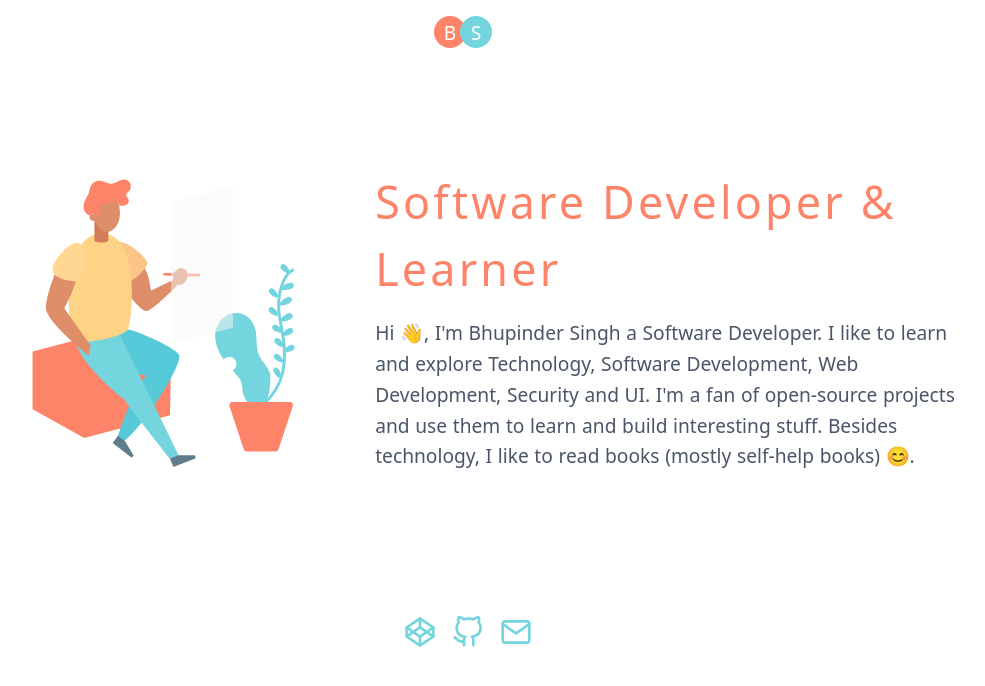
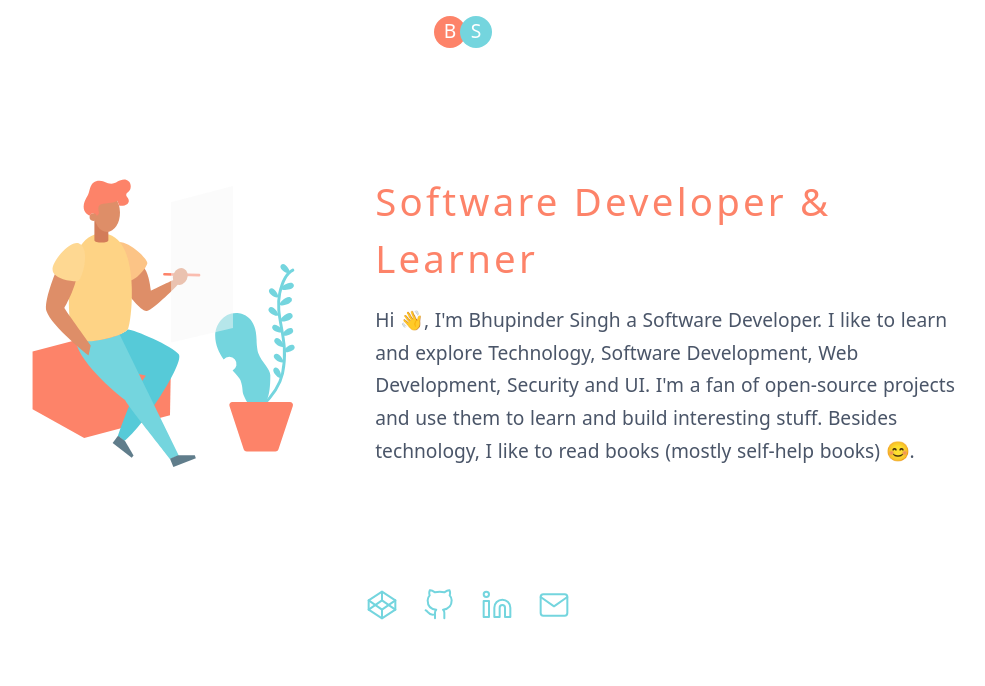
Before and after one commit to bhupindersingh007/bhupindersingh007.github.io, a plain HTML site: page index.html in a window 1280 px wide. Shown: the whole page, without its empty margins (172-1157 px from the left). Drawn offline with Linux system fonts and the light colour scheme.

Commit message:
add linkedin icon & add some css fixes

```diff
--- a/css/main.css
+++ b/css/main.css
@@ -83,7 +83,7 @@ span {
   display: inline-block;
   width: 2rem;
   height: 2rem;
-  line-height: 1.8;
+  line-height: 1.6;
   font-size: 1.2rem;
   color: var(--white);
   border-radius: 99px;
@@ -103,7 +103,7 @@ span {
 /* heading */
 
 .heading {
-  font-size: 2.2rem;
+  font-size: 2rem;
   font-weight: 400;
   letter-spacing: 0.2rem;
   text-transform: capitalize;
@@ -113,14 +113,14 @@ span {
 
 @media screen and (min-width:768px) {
   .heading {
-    font-size: 2.8rem;
+    font-size: 2.4rem;
 
   }
 }
 
 .lead {
   font-size: 1.2rem;
-  line-height: 1.6;
+  line-height: 1.7;
   word-spacing: 0.04rem;
 }
 
@@ -134,7 +134,7 @@ ul.list {
 }
 
 .list li {
-  padding: 0.5rem;
+  padding: 0.8rem;
   color: var(--skyblue);
   transition: color, transform 0.2s linear;
 }
--- a/index.html
+++ b/index.html
@@ -26,7 +26,7 @@
 
     <main>
 
-        <div class="row justify-content-md-center vh-md-60 mb-2">
+        <div class="row justify-content-md-center vh-md-60">
             <div class="col-md-33">
                 <!-- image -->
                 <img class="mb-1 animation-one" src="img/drawing-man.svg" alt="Drawing Man">
@@ -55,7 +55,7 @@
             <li title="codepen">
                 <!-- codepen -->
                 <a href="https://codepen.io/BhupinderS" target="_blank" class="scale-in-center">
-                    <svg viewBox="0 0 24 24" width="32" height="32" stroke="currentColor" stroke-width="2" fill="none"
+                    <svg viewBox="0 0 24 24" width="32" height="32" stroke="currentColor" stroke-width="1.5" fill="none"
                         stroke-linecap="round" stroke-linejoin="round">
                         <polygon points="12 2 22 8.5 22 15.5 12 22 2 15.5 2 8.5 12 2"></polygon>
                         <line x1="12" y1="22" x2="12" y2="15.5"></line>
@@ -68,7 +68,7 @@
             <li title="github">
                 <!-- github -->
                 <a href="https://github.com/bhupindersingh007/" target="_blank" class="scale-in-center">
-                    <svg viewBox="0 0 24 24" width="32" height="32" stroke="currentColor" stroke-width="2" fill="none"
+                    <svg viewBox="0 0 24 24" width="32" height="32" stroke="currentColor" stroke-width="1.5" fill="none"
                         stroke-linecap="round" stroke-linejoin="round">
                         <path d="M9 19c-5 1.5-5-2.5-7-3m14 6v-3.87a3.37 3.37
                             0 0 0-.94-2.61c3.14-.35 6.44-1.54 6.44-7A5.44
@@ -80,11 +80,23 @@
                     </svg>
                 </a>
             </li>
+
+            <li title="linkedin">
+                <a href="https://www.linkedin.com/in/bhupinder-singh-7440ab198" target="_blank" class="scale-in-center">
+                    <svg viewBox="0 0 24 24" width="32" height="32" stroke="currentColor" stroke-width="1.5" fill="none"
+                        stroke-linecap="round" stroke-linejoin="round">
+                        <path d="M16 8a6 6 0 0 1 6 6v7h-4v-7a2 2 0 0 0-2-2 2 2 0 0 0-2 2v7h-4v-7a6 6 0 0 1 6-6z"></path>
+                        <rect x="2" y="9" width="4" height="12"></rect>
+                        <circle cx="4" cy="4" r="2"></circle>
+                    </svg>
+                </a>
+            </li>
+
             <li title="mail">
                 <!-- mail -->
-                <a href="mailto:bs082045@gmail.com" class="scale-in-center">
-                    <svg viewBox="0 0 24 24" width="32" height="32" stroke="currentColor" stroke-width="2" fill="none"
-                        stroke-linecap="round" stroke-linejoin="round" class="css-i6dzq1">
+                <a href="mailto:bhupindersingh.bsh@gmail.com" class="scale-in-center">
+                    <svg viewBox="0 0 24 24" width="32" height="32" stroke="currentColor" stroke-width="1.5" fill="none"
+                        stroke-linecap="round" stroke-linejoin="round">
                         <path d="M4 4h16c1.1 0 2 .9 2 2v12c0 1.1-.9 2-2 2H4c-1.1
                              0-2-.9-2-2V6c0-1.1.9-2 2-2z">
                         </path>
@@ -92,6 +104,7 @@
                     </svg>
                 </a>
             </li>
+
         </ul>
 
     </footer>
```
